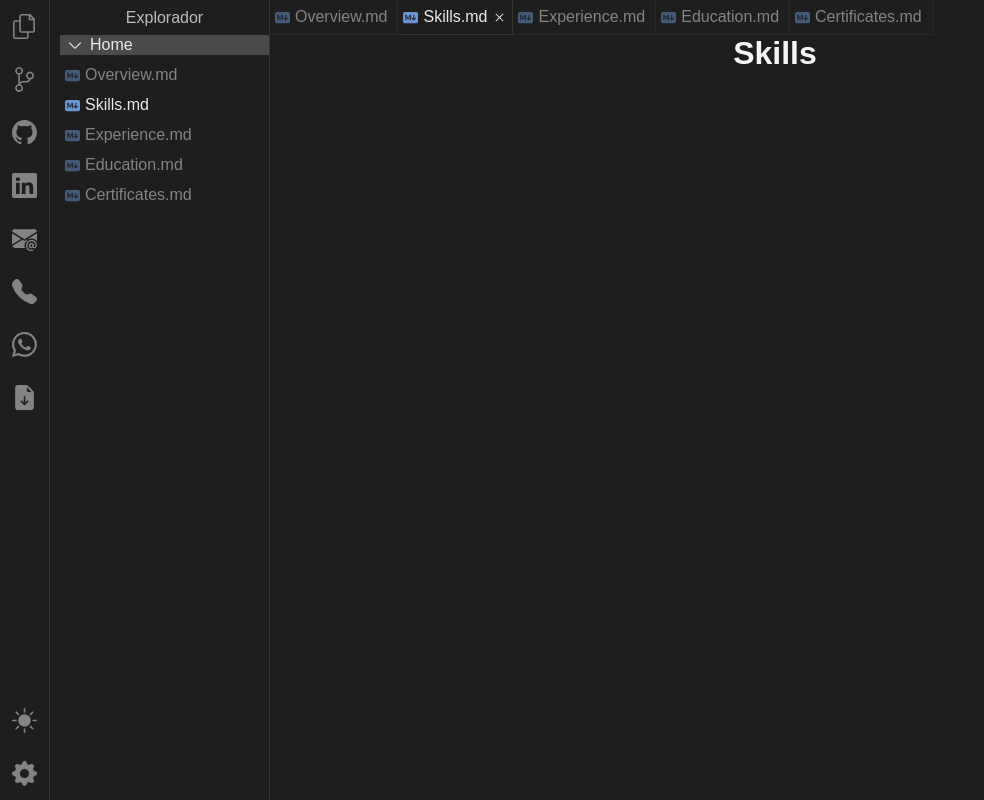
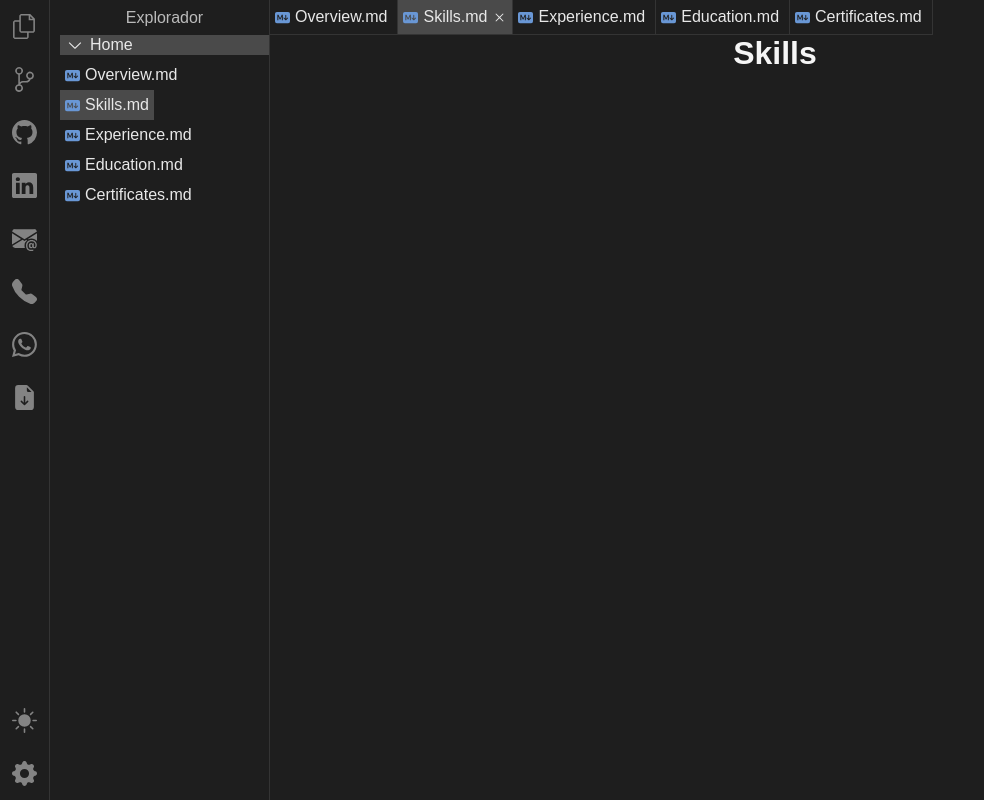
Before and after one commit to V-Carvalho/Portifolio, a React (Vite) app: page /skills in a window 1280 px wide. Shown: the whole page, without its empty margins (0-984 px from the left). Built offline with nearby package versions, Linux system fonts and the light colour scheme.

Commit message:
Add container e margin nos ícones (dir/esq) e cor de fundo na Tab  / Lista de tópicos finalizada

```diff
--- a/src/components/ListTopicsCV/ListTopicsCV.jsx
+++ b/src/components/ListTopicsCV/ListTopicsCV.jsx
@@ -17,6 +17,7 @@ const Tab = styled.li`
   justify-content: center;
   opacity: ${(props) => props.opacity};
   min-height: ${(props) => props.heightTab};
+  background-color: ${(props) => props.backgroundColor};
   border-right: thin solid ${(props) => props.borderColorTab};
   border-bottom: thin solid ${(props) => props.borderColorTab};
 `;
@@ -25,12 +26,18 @@ const TabName = styled.p`
   /* font-size:  */
   display: flex;
   cursor: pointer;
+  margin: 0px 5px;
   color: ${(props) => props.textColor};
 `;
 
-const TabIcon = styled.div`
+const TabIconLeft = styled.div`
   display: flex;
-  margin: 0px 5px;
+  margin: 0px 0px 0px 5px;
+`;
+
+const TabIconRight = styled.div`
+  display: flex;
+  margin: 0px 5px 0px 0px;
 `;
 
 const ListTopicsCV = ({ showBtnClose, heightTab, borderColorTab, alignItemsTab, flexDirectionTab }) => {
@@ -71,16 +78,16 @@ const ListTopicsCV = ({ showBtnClose, heightTab, borderColorTab, alignItemsTab,
           <Tab
             heightTab={heightTab}
             borderColorTab={!borderColorTab ? theme.borderColor : borderColorTab}
-            opacity={tab.path === pageLocation.pathname ? "01" : "0.5"}
+            backgroundColor={tab.path === pageLocation.pathname ? theme.secondaryColor : ""}
           >
-            <TabIcon>
+            <TabIconLeft>
               <BsFillMarkdownFill size={15} color={theme.iconSecondaryColor} />
-            </TabIcon>
+            </TabIconLeft>
 
             <TabName textColor={theme.textColor}>{tab.name}</TabName>
 
             {showBtnClose ? (
-              <TabIcon>
+              <TabIconRight>
                 {tab.path === pageLocation.pathname ? (
                   <VscClose
                     size={15}
@@ -90,7 +97,7 @@ const ListTopicsCV = ({ showBtnClose, heightTab, borderColorTab, alignItemsTab,
                 ) : (
                   ""
                 )}
-              </TabIcon>
+              </TabIconRight>
             ) : (
               ""
             )}
```
